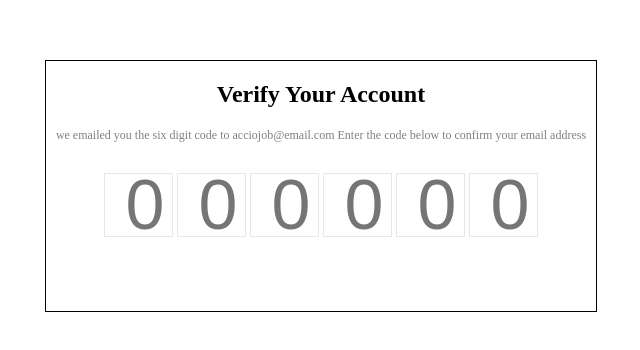
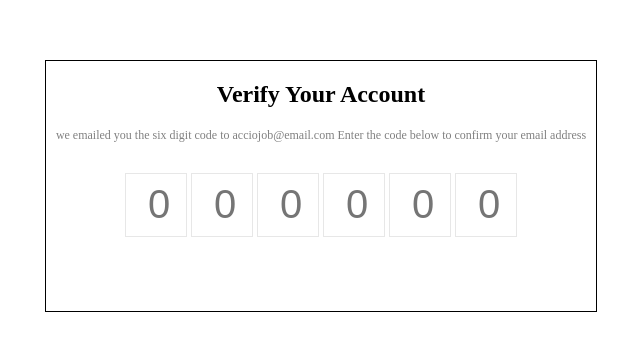
Before and after one commit to acciojob/OTP-Durga-velu, a website: page main.html in a window 1280 px wide. Shown: the part 264-614 px from the top of the page, without its empty margins (319-959 px from the left). Drawn offline with Linux system fonts and the light colour scheme.

Commit message:
created a submission

```diff
--- a/styles.css
+++ b/styles.css
@@ -10,15 +10,15 @@ body{
 	align-items:center;
 
 }
-
 input{
 	width:50px;
 	text-align:center;
 	justify-content: center;
 	height:60px;
-	padding-left: 15px;
+	padding-left: 8px;
 	align-items:center;
-	font-size:70px;
+	outline: none;
+	font-size:40px;
 	border:1px solid rgb(231, 231, 231);
 }
 p{
```
